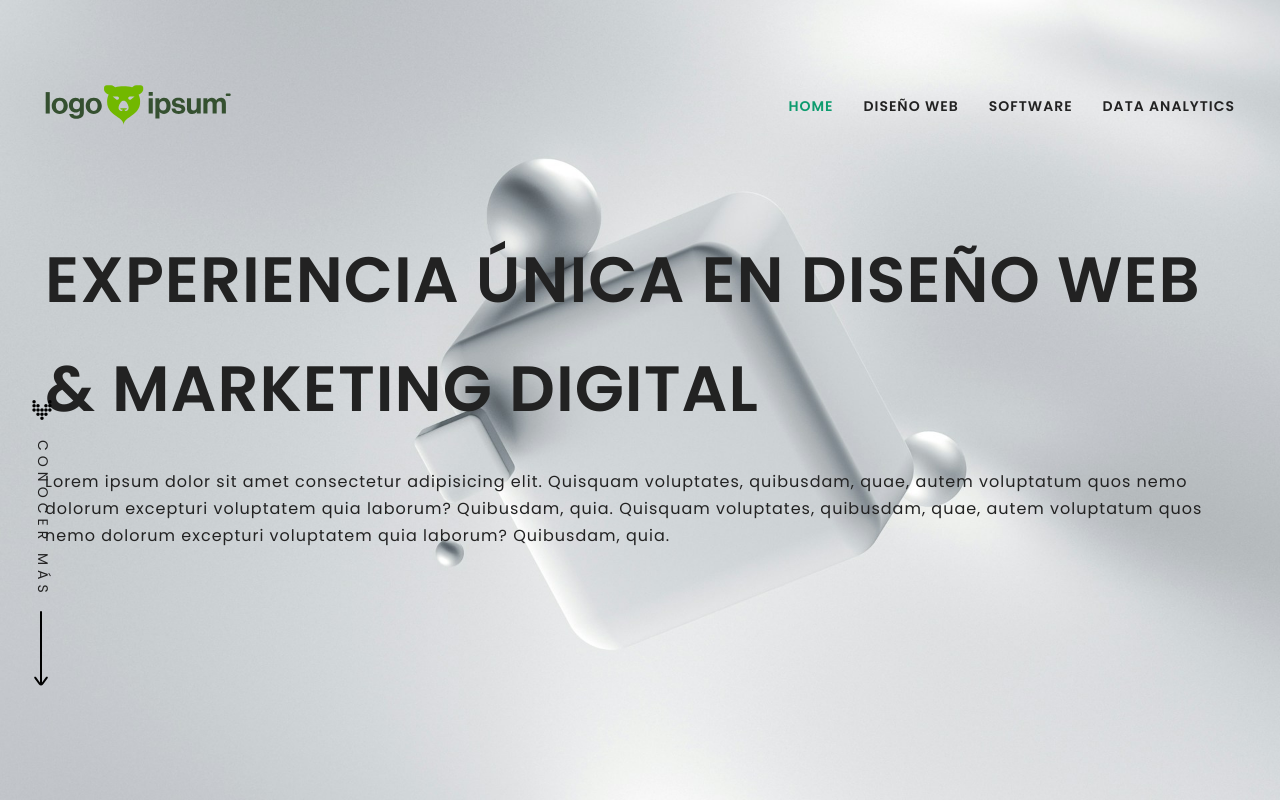
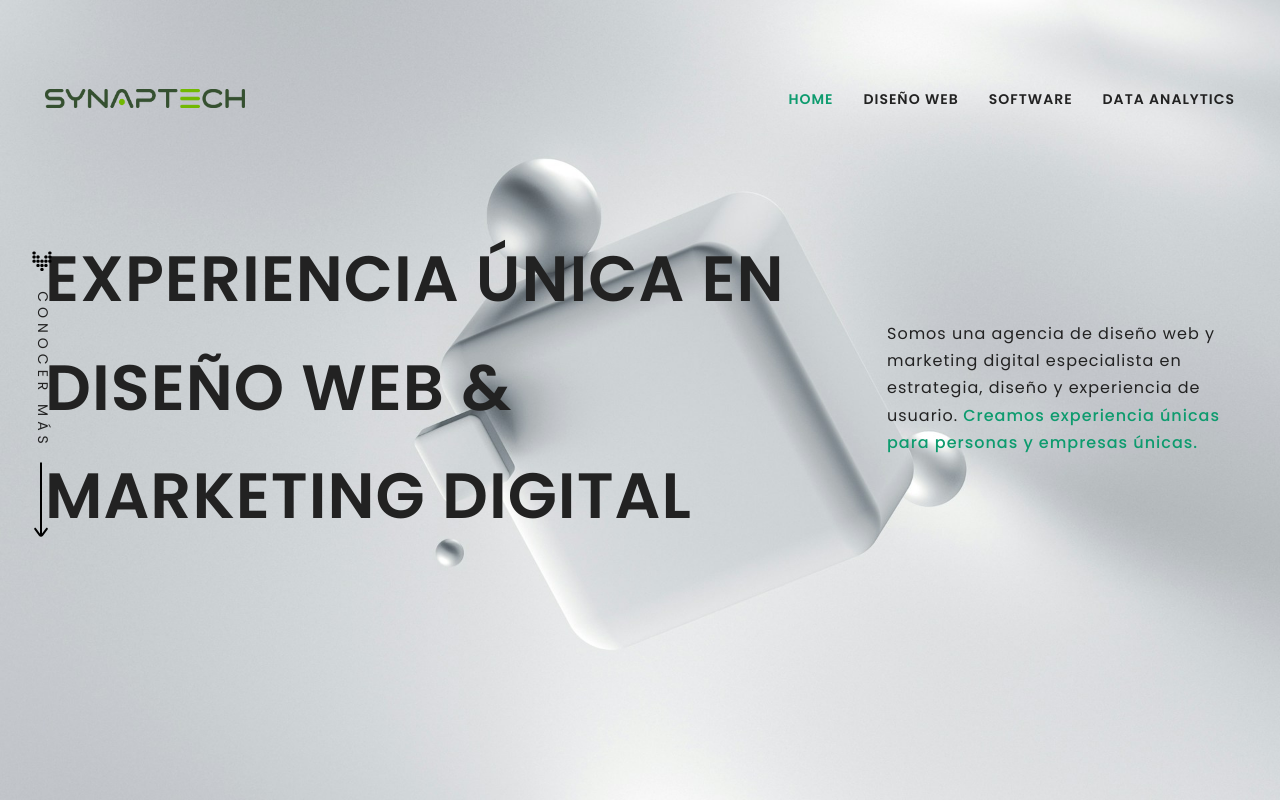
Before and after one commit to CrissRayes/synaptech-front, a React (Vite) app: page / in a window 1280 px wide. Shown: the top 800 px of the page. Built offline with nearby package versions, Linux system fonts and the light colour scheme.

Commit message:
Update component styles and homepage content

```diff
--- a/src/pages/Home.jsx
+++ b/src/pages/Home.jsx
@@ -24,18 +24,18 @@ export const Home = () => {
   }, []);
 
   // Define logo according to screen size
-  const [logo, setLogo] = useState('');
-  const handleLogo = () => {
-    if (window.innerWidth > 768) {
-      setLogo('/img/logoipsum.svg');
-    } else {
-      setLogo('/img/logo.svg');
-    }
-  };
-  useEffect(() => {
-    handleLogo();
-    window.addEventListener('resize', handleLogo);
-  }, []);
+  // const [logo, setLogo] = useState('');
+  // const handleLogo = () => {
+  //   if (window.innerWidth > 768) {
+  //     setLogo('/img/logoipsum.svg');
+  //   } else {
+  //     setLogo('/img/logo.svg');
+  //   }
+  // };
+  // useEffect(() => {
+  //   handleLogo();
+  //   window.addEventListener('resize', handleLogo);
+  // }, []);
 
   return (
     <>
@@ -43,7 +43,7 @@ export const Home = () => {
         <div className='container menu-desktop'>
           <img
             alt='logo'
-            src={logo}
+            src='/img/logoipsum.svg'
             className='logo'
           />
           <ul>
@@ -120,16 +120,16 @@ export const Home = () => {
           <div className='vertical'>conocer más</div>
           <img src='/img/arrow.svg' />
         </div>
-        <div className='container'>
-          <h1 className='title'>
+        <div className='container hero-info'>
+          <h1 className='title hero-title'>
             Experiencia única en Diseño Web & Marketing Digital
           </h1>
-          <p>
-            Lorem ipsum dolor sit amet consectetur adipisicing elit. Quisquam
-            voluptates, quibusdam, quae, autem voluptatum quos nemo dolorum
-            excepturi voluptatem quia laborum? Quibusdam, quia. Quisquam
-            voluptates, quibusdam, quae, autem voluptatum quos nemo dolorum
-            excepturi voluptatem quia laborum? Quibusdam, quia.
+          <p className='hero-text'>
+            Somos una agencia de diseño web y marketing digital especialista en
+            estrategia, diseño y experiencia de usuario.
+            <span className='hero-span'>
+              Creamos experiencia únicas para personas y empresas únicas.
+            </span>
           </p>
         </div>
       </section>
--- a/src/scss/_components.scss
+++ b/src/scss/_components.scss
@@ -29,11 +29,7 @@ nav {
   }
 
   & .logo {
-    width: auto;
-
-    @media (max-width: map-get($breakpoints, 'md')) {
-      width: 4rem;
-    }
+    max-width: 200px;
   }
 
   & .menu-desktop {
@@ -178,42 +174,44 @@ nav {
   background-repeat: no-repeat;
   position: relative;
 
-  &__text-box {
-    text-align: center;
+  &-info {
+    // crear dos columnas con flex. la columna izquierda debe tener un 75% del ancho total y la derecha un 25%
+    display: flex;
+    justify-content: space-between;
+    align-items: center;
+
+    @media (max-width: map-get($breakpoints, 'md')) {
+      flex-direction: column;
+      align-items: flex-start;
+    }
   }
 
-  &__heading {
-    margin-bottom: $spacing-md;
-    font-size: $font-size-4xl;
-    font-weight: $font-weight-bold;
-    text-transform: uppercase;
+  &-title {
+    width: 70%;
+    @media (max-width: map-get($breakpoints, 'md')) {
+      width: 100%;
+    }
   }
 
-  &__sub-heading {
-    margin-bottom: $spacing-lg;
-    font-size: $font-size-xl;
-    font-weight: $font-weight-bold;
-    text-transform: uppercase;
+  &-text {
+    width: 30%;
+    margin-left: 3rem;
+    @media (max-width: map-get($breakpoints, 'md')) {
+      width: 100%;
+      margin-left: 0;
+    }
   }
 
-  &__btn {
-    background-color: $color-green;
-    color: $color-white;
-    font-size: $font-size-sm;
-    font-weight: $font-weight-bold;
-    text-transform: uppercase;
-    padding: $spacing-xs $spacing-sm;
-    border-radius: $border-radius;
-    transition: map-get($transition, 'fast');
-
-    &:hover {
-      background-color: $color-green-dark;
-    }
+  &-span {
+    color: $color-green-dark;
+    margin-left: 0.5rem;
+    font-weight: 500;
   }
 
   & .left-info {
     position: absolute;
     top: 50%;
+    transform: translateY(-50%);
     left: 3rem;
     display: flex;
     flex-direction: column;
```
Also changed, not shown: public/img/Logoipsum.svg, public/img/logo.svg.
